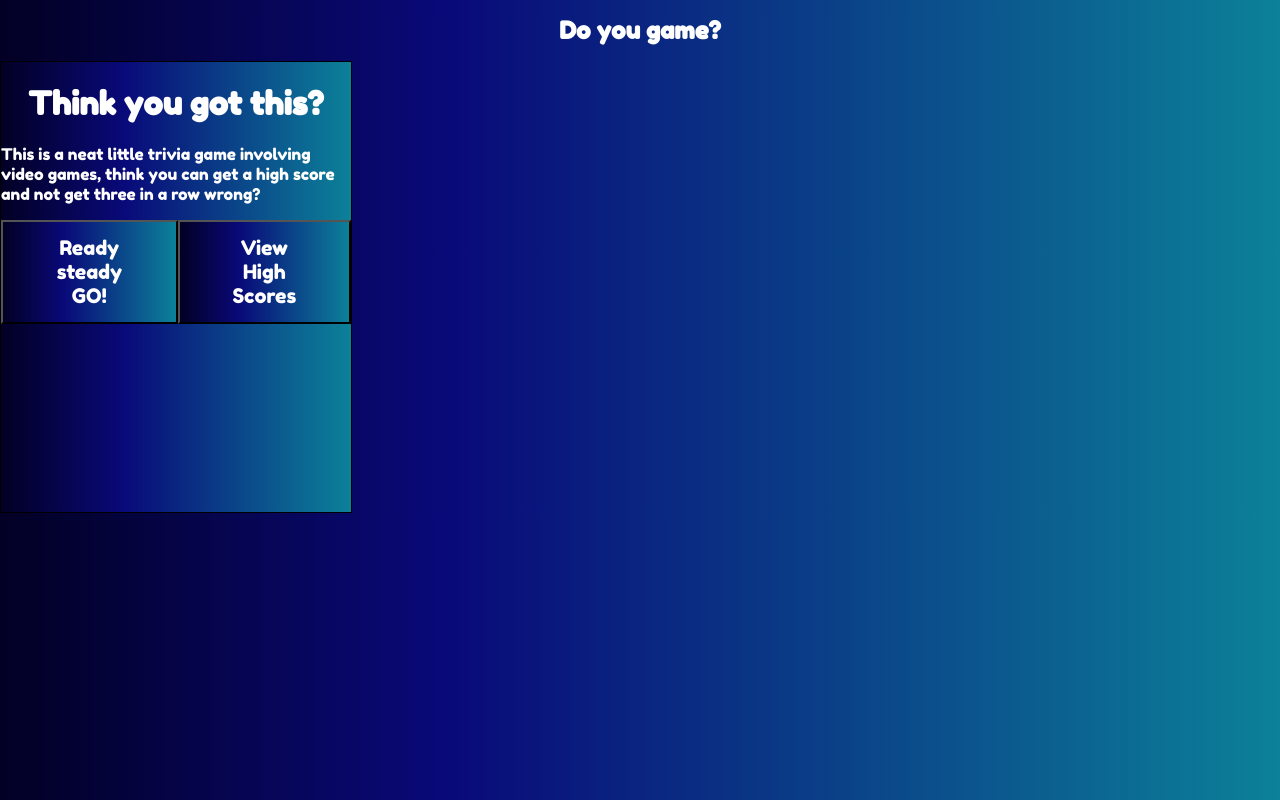
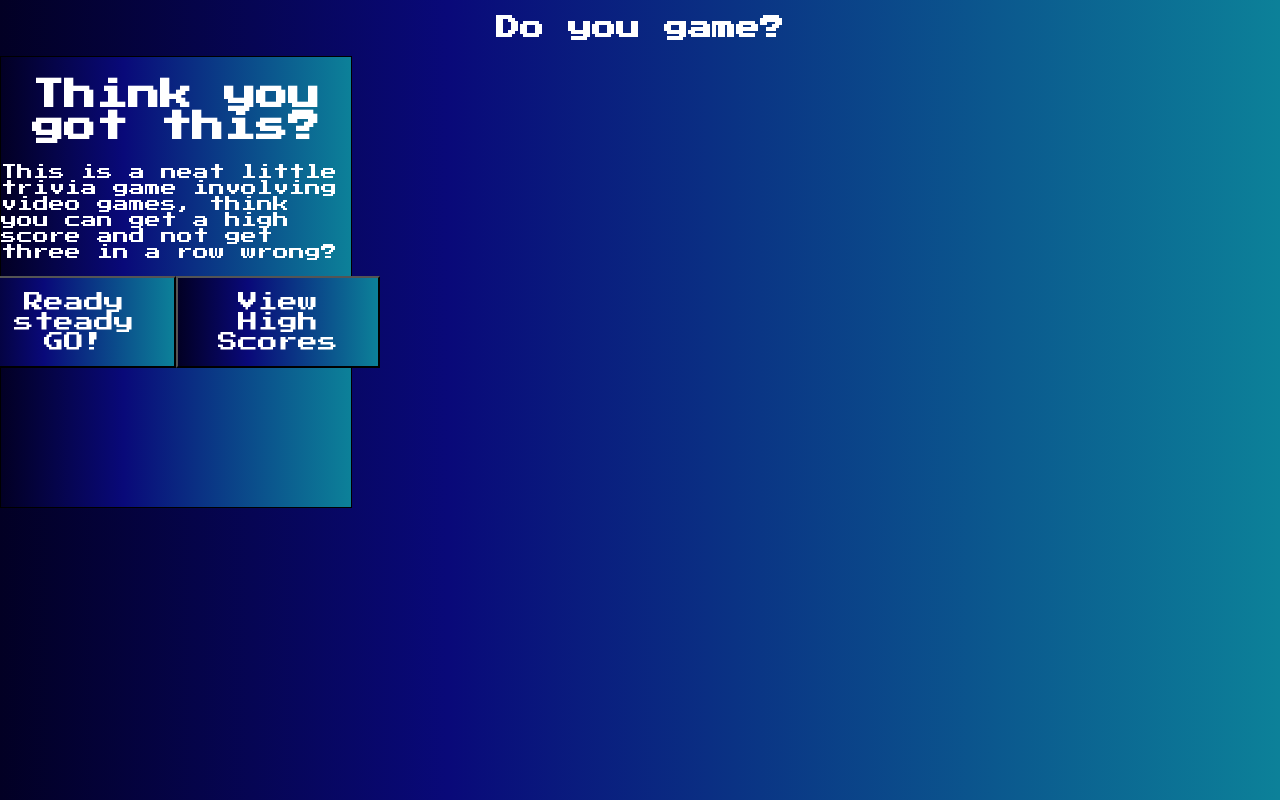
Before and after one commit to kbongco/doyougame, a React (Create React App) app: page / in a window 1280 px wide. Built offline with nearby package versions, Linux system fonts and the light colour scheme; no server answers.

Commit message:
moved API call to welcome screen, added questions component

```diff
--- a/package.json
+++ b/package.json
@@ -10,6 +10,7 @@
     "react": "^17.0.1",
     "react-dom": "^17.0.1",
     "react-scripts": "4.0.3",
+    "use-sound": "^2.0.1",
     "web-vitals": "^1.1.0"
   },
   "scripts": {
--- a/src/App.css
+++ b/src/App.css
@@ -1,4 +1,4 @@
-@import url('https://fonts.googleapis.com/css2?family=Fredoka+One&display=swap');
+@import url('https://fonts.googleapis.com/css2?family=Press+Start+2P&display=swap');
 * {
   background: rgb(2, 0, 36);
   background: linear-gradient(
@@ -8,7 +8,7 @@
     rgba(12, 129, 153, 1) 100%
   );
   color:white;
-  font-family: 'Fredoka One', cursive;
+  font-family: 'Press Start 2P', cursive;
 }
 
   .header{
--- a/src/App.js
+++ b/src/App.js
@@ -4,22 +4,11 @@ import axios from 'axios';
 import Welcome from './Screens/WelcomeScreen/Welcome'
 
 function App() {
-  const [questions, setQuestions] = useState([]);
-
-  useEffect(() => {
-    const questionAPIURL = 'https://opentdb.com/api.php?amount=10&category=15'
-    const apiCall = async () => {
-      const response = await axios(questionAPIURL);
-      setQuestions(response.data);
-      console.log(response.data.results)
-    }
-    apiCall();
-  }, [])
 
   return (
     <div className="App">
       <h1 className='header'>Do you game?</h1>
-      <Welcome/>
+      <Welcome />
     </div>
   );
 }
--- a/src/Components/Questions/Questions.jsx
+++ b/src/Components/Questions/Questions.jsx
@@ -0,0 +1,18 @@
+import React, { useState } from "react";
+
+export default function Questions(props) {
+  const { questions } = props;
+  console.log(questions.results[0].question)
+  console.log(props);
+  const [currentQuestion, setCurrentQuestion] = useState(0)
+
+  return (
+    <>
+      <div className="question-container">
+        <div className='question'>
+          <p>{questions.results[currentQuestion].question}</p>
+        </div>
+      </div>
+    </>
+  );
+}
--- a/src/Screens/WelcomeScreen/Welcome.jsx
+++ b/src/Screens/WelcomeScreen/Welcome.jsx
@@ -1,21 +1,37 @@
-import React, { useState } from "react";
+import React, { useState, useEffect} from "react";
 import "./Welcome.css";
+import axios from "axios";
+import Questions from "../../Components/Questions/Questions";
 
 export default function Welcome() {
   const [start, setStart] = useState(false);
   const [highScores, setHighScores] = useState(false);
   const [back, setBack] = useState(false);
+  const [questions, setQuestions] = useState([]);
+
+  useEffect(() => {
+    const questionAPIURL = "https://opentdb.com/api.php?amount=10&category=15";
+    const apiCall = async () => {
+      const response = await axios(questionAPIURL);
+      setQuestions(response.data);
+      console.log(response.data.results[0].question);
+    };
+    apiCall();
+  }, []);
 
   if (start !== false) {
-    return <h1>Oh no</h1>;
+    return <Questions questions={questions}/>;
   }
 
   if (highScores !== false) {
     return (
       <>
         <h1>High Scores, you're not worthy</h1>
-        <p>Think you can get on this scoreboard? Click on the button and start the game :)</p>
-        <button id='start-here' onClick={(e) => setStart(!start)}>
+        <p>
+          Think you can get on this scoreboard? Click on the button and start
+          the game :)
+        </p>
+        <button id="start-here" onClick={(e) => setStart(!start)}>
           Ready steady GO!
         </button>
       </>
```
Also changed, not shown: src/Components/Questions/Questions.css (deleted), 1 other file (tests, documents, lock files or other folders).
